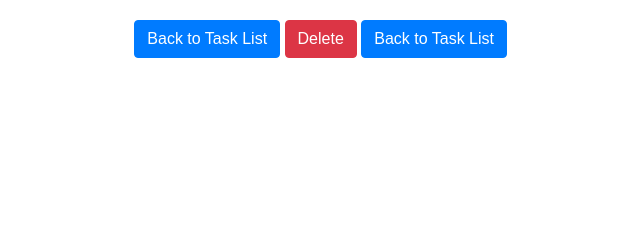
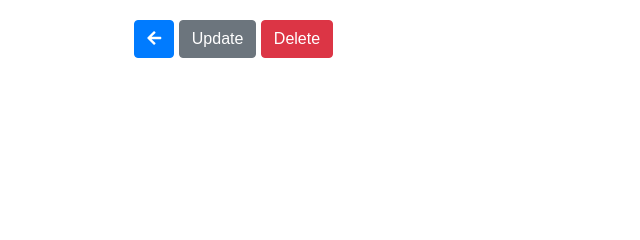
Before and after one commit to yossosh/IT-Company-Task-Manager, a Django app: template templates/manager/task_detail.html in a window 1280 px wide. Shown: the part 397-637 px from the top of the page, without its empty margins (94-734 px from the left). Run offline with Django 5.2, Linux system fonts and the light colour scheme; the template is opened without the code that fills it, so the values that code supplies are empty.

Commit message:
upgrade 'back to list' button

```diff
--- a/templates/base.html
+++ b/templates/base.html
@@ -9,6 +9,7 @@
       href="https://cdn.jsdelivr.net/npm/bootstrap@4.5.3/dist/css/bootstrap.min.css"
       integrity="sha384-TX8t27EcRE3e/ihU7zmQxVncDAy5uIKz4rEkgIXeMed4M0jlfIDPvg6uqKI2xXr2"
       crossorigin="anonymous">
+  <link rel="stylesheet" href="https://cdnjs.cloudflare.com/ajax/libs/font-awesome/5.15.3/css/all.min.css">
   <!-- Add additional CSS in static file -->
   {% load static %}
   <link rel="stylesheet" href="{% static 'css/styles.css' %}">
--- a/templates/manager/task_detail.html
+++ b/templates/manager/task_detail.html
@@ -36,7 +36,7 @@
       <td>{{ task.is_completed }}</td>
     </tr>
   </table>
-  <a href="{% url 'manager:task-list' %}" class="btn btn-primary">Back to Task List</a>
+  <a href="{% url 'manager:task-list' %}" class="btn btn-primary"><i class="fas fa-arrow-left"></i></a>
+  <a href="{% url 'manager:task-update' task.id %}" class="btn btn-secondary">Update</a>
   <a href="{% url 'manager:task-delete' task.id %}" class="btn btn-danger">Delete</a>
-  <a href="{% url 'manager:task-list' %}" class="btn btn-primary">Back to Task List</a>
 {% endblock %}
--- a/templates/manager/worker_detail.html
+++ b/templates/manager/worker_detail.html
@@ -38,7 +38,7 @@
       </td>
     </tr>
   </table>
-  <a href="{% url 'manager:worker-list' %}" class="btn btn-primary">Back to Worker List</a>
+  <a href="{% url 'manager:worker-list' %}" class="btn btn-primary"><i class="fas fa-arrow-left"></i></a>
+  <a href="{% url 'manager:worker-update' worker.id %}" class="btn btn-secondary">Update</a>
   <a href="{% url 'manager:worker-delete' worker.id %}" class="btn btn-danger">Delete</a>
-  <a href="{% url 'manager:worker-list' %}" class="btn btn-primary">Back to Worker List</a>
 {% endblock %}
```
